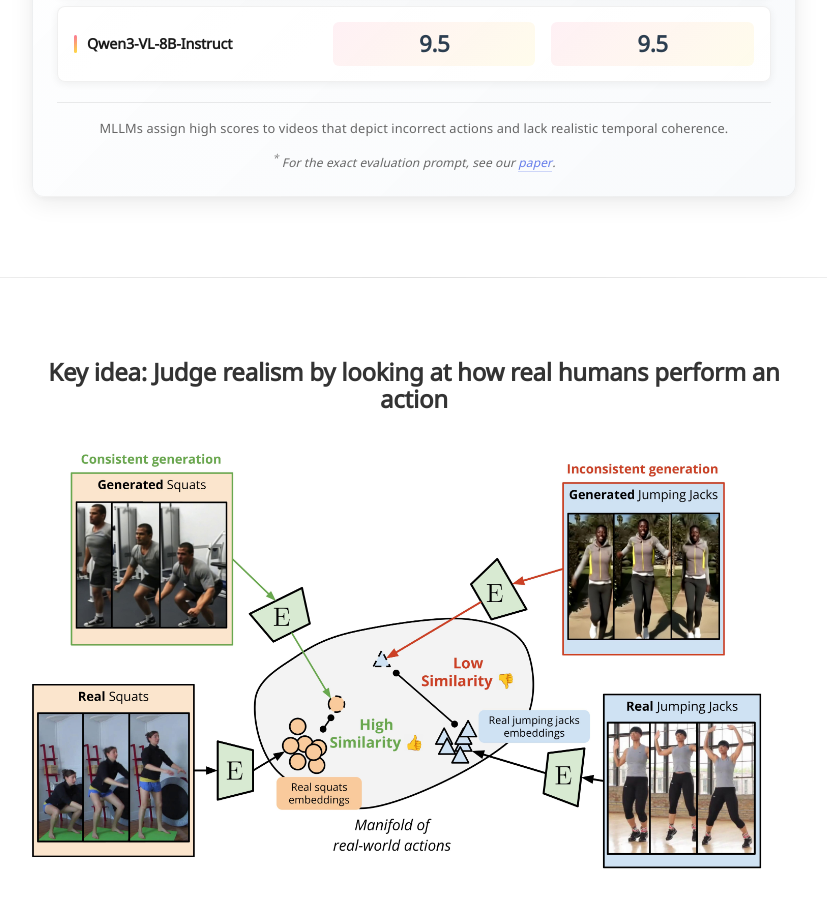
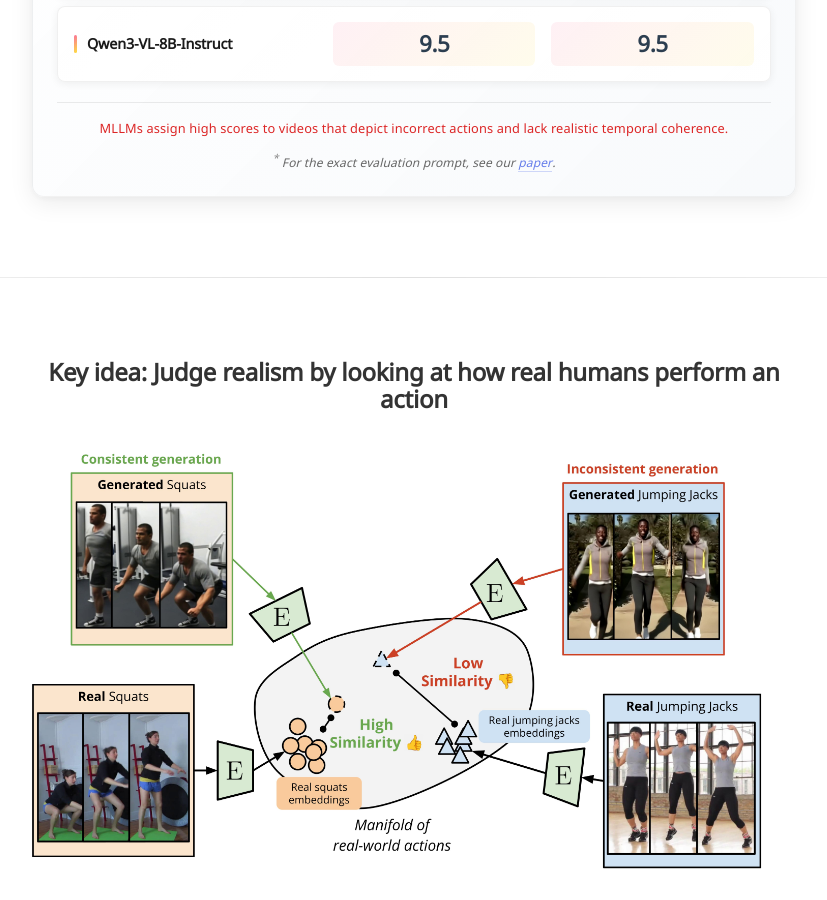
Before and after one commit to XThomasBU/video-gen-evals, a plain HTML site: page index.html in a window 1280 px wide. Shown: the part 2986-3886 px from the top of the page, without its empty margins (226-1053 px from the left). Drawn offline with nearby package versions, Linux system fonts and the light colour scheme; some icons are missing; a web font is replaced by a local one.

Commit message:
Update index.html

```diff
--- a/index.html
+++ b/index.html
@@ -245,7 +245,7 @@
 
             <!-- Note -->
             <div style="margin-top: 1.25rem; padding-top: 1rem; border-top: 1px solid rgba(0,0,0,0.08);">
-              <p style="font-size: 0.8rem; color: #666; font-weight: 300; letter-spacing: 0.01em; margin: 0 0 0.75rem 0; line-height: 1.5;">
+              <p style="font-size: 0.8rem; color: #dc2626; font-weight: 300; letter-spacing: 0.01em; margin: 0 0 0.75rem 0; line-height: 1.5;">
                 MLLMs assign high scores to videos that depict incorrect actions and lack realistic temporal coherence.
               </p>
               <p style="font-size: 0.75rem; color: #666; font-weight: 300; font-style: italic; letter-spacing: 0.01em; margin: 0; text-align: center;">
```
